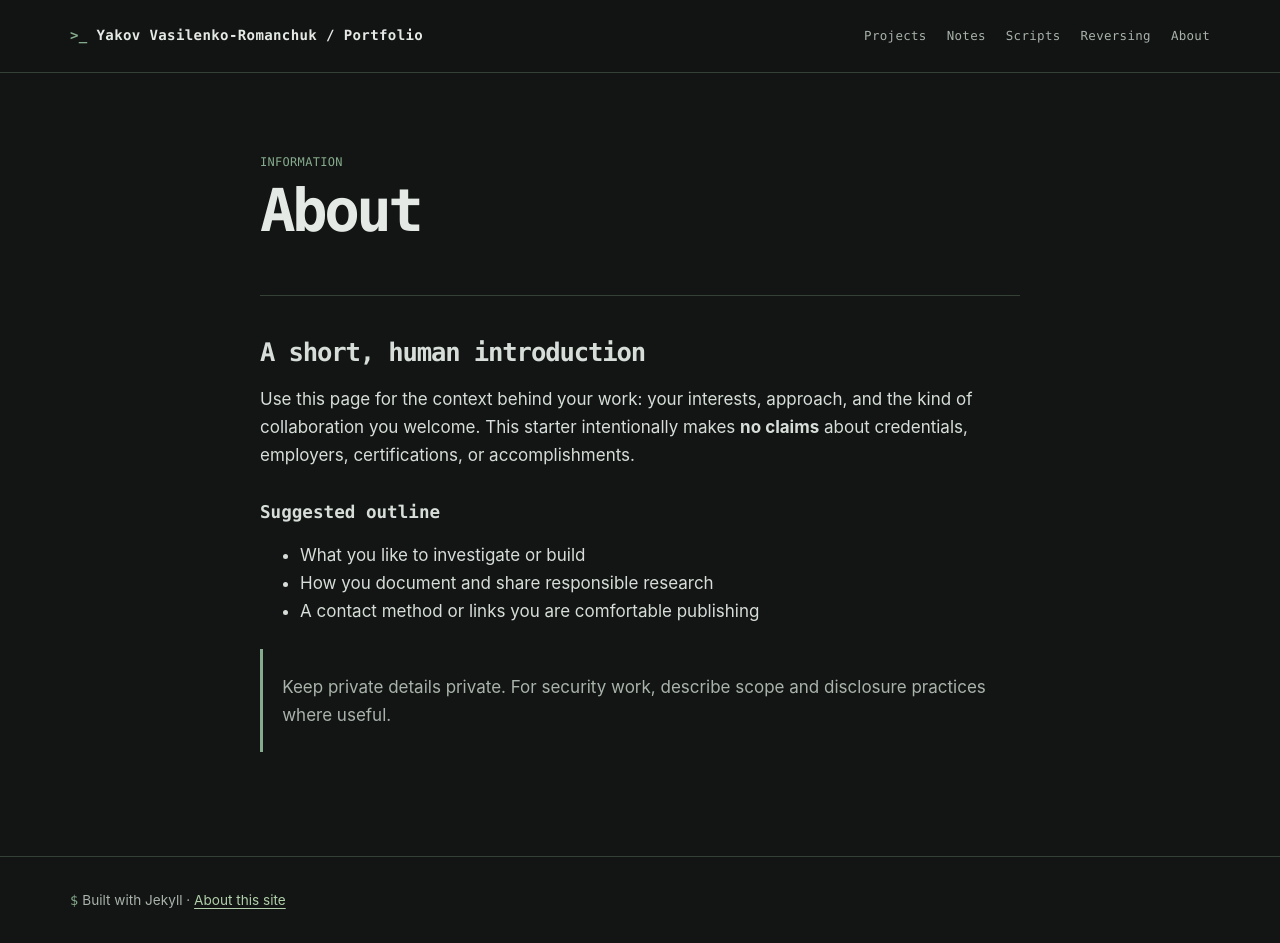
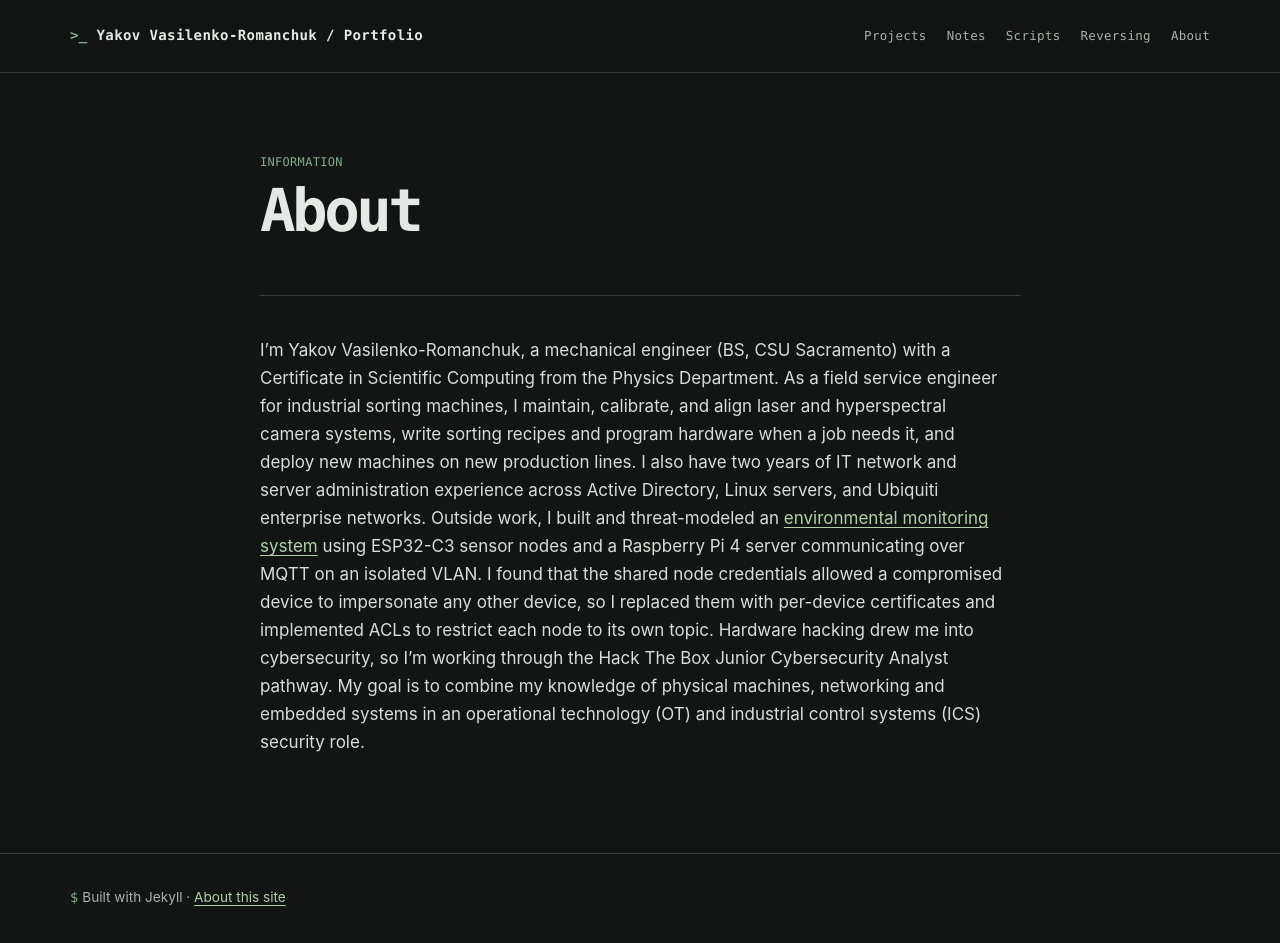
Before and after one commit to yromanchuk21/yromanchuk21.github.io, a Jekyll site: the page built from about.md, in a window 1280 px wide and 943 px high. Built offline with Jekyll 4.4.1, drawn with Linux system fonts in a browser that asks for light colours.

Commit message:
Updated the about section

```diff
--- a/about.md
+++ b/about.md
@@ -4,14 +4,4 @@ title: About
 permalink: /about/
 ---
 
-## A short, human introduction
-
-Use this page for the context behind your work: your interests, approach, and the kind of collaboration you welcome. This starter intentionally makes **no claims** about credentials, employers, certifications, or accomplishments.
-
-### Suggested outline
-
-- What you like to investigate or build
-- How you document and share responsible research
-- A contact method or links you are comfortable publishing
-
-> Keep private details private. For security work, describe scope and disclosure practices where useful.
+I’m Yakov Vasilenko-Romanchuk, a mechanical engineer (BS, CSU Sacramento) with a Certificate in Scientific Computing from the Physics Department. As a field service engineer for industrial sorting machines, I maintain, calibrate, and align laser and hyperspectral camera systems, write sorting recipes and program hardware when a job needs it, and deploy new machines on new production lines. I also have two years of IT network and server administration experience across Active Directory, Linux servers, and Ubiquiti enterprise networks. Outside work, I built and threat-modeled an [environmental monitoring system](/projects/environmental-monitoring-system/) using ESP32-C3 sensor nodes and a Raspberry Pi 4 server communicating over MQTT on an isolated VLAN. I found that the shared node credentials allowed a compromised device to impersonate any other device, so I replaced them with per-device certificates and implemented ACLs to restrict each node to its own topic. Hardware hacking drew me into cybersecurity, so I'm working through the Hack The Box Junior Cybersecurity Analyst pathway. My goal is to combine my knowledge of physical machines, networking and embedded systems in an operational technology (OT) and industrial control systems (ICS) security role.
```
